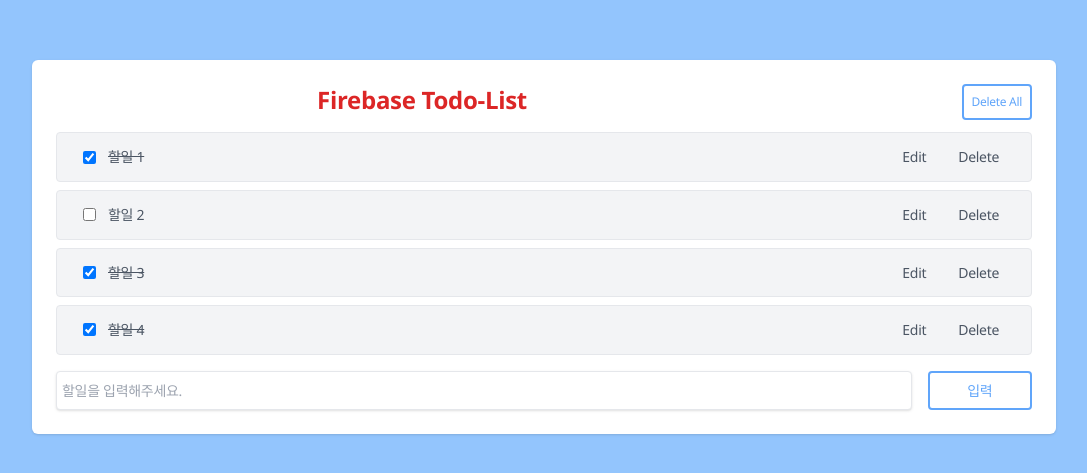
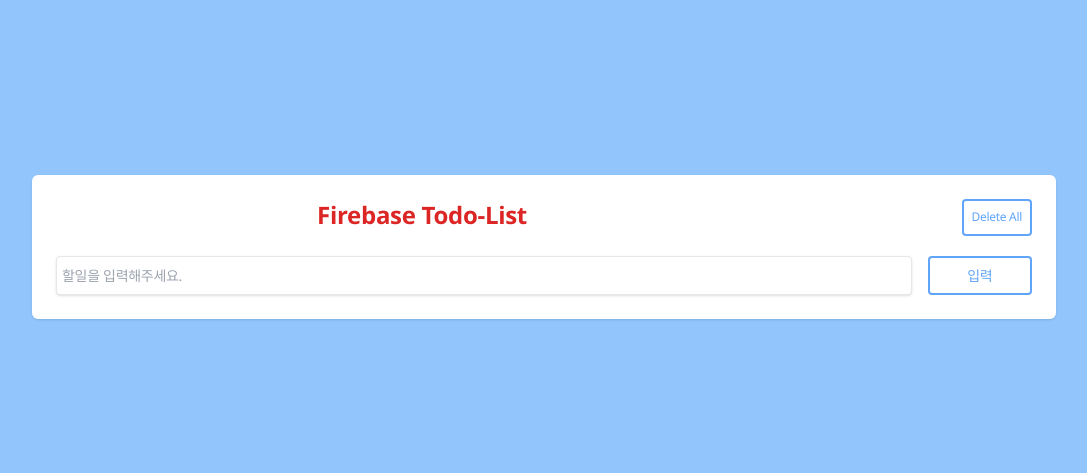
Before and after one commit to zzihoos/fb-todo, a React (Create React App) app: page / in a window 1280 px wide. Shown: the part 153-626 px from the top of the page, without its empty margins (96-1183 px from the left). Built offline with nearby package versions, Linux system fonts and the light colour scheme.

Commit message:
feat: 로컬스토리지 저장 작업

```diff
--- a/src/App.js
+++ b/src/App.js
@@ -4,17 +4,16 @@
 import Form from "./components/Form";
 
 function App() {
-  console.log("App 랜더링");
-  // 더미 데이터 일반변수
-  const [todoData, setTodoData] = useState([
-    { id: 1, title: "할일 1", completed: true },
-    { id: 2, title: "할일 2", completed: false },
-    { id: 3, title: "할일 3", completed: true },
-    { id: 4, title: "할일 4", completed: true },
-  ]);
+  // console.log("App 랜더링");
+  const initTodoData = localStorage.getItem("fbTodoData")
+    ? JSON.parse(localStorage.getItem("fbTodoData"))
+    : [];
+  const [todoData, setTodoData] = useState(initTodoData);
 
   const handleRemoveClick = () => {
     setTodoData([]);
+    //로컬스토리지 초기화
+    localStorage.setItem("fbTodoData", JSON.stringify([]));
   };
 
   //이벤트 핸들러
--- a/src/components/Form.js
+++ b/src/components/Form.js
@@ -19,6 +19,8 @@
     //state 저장한다. 화면 리랜더링 된다.
     //todoData 에 추가.
     setTodoData([...todoData, newTodo]);
+    //로컬스토리지 저장
+    localStorage.setItem("fbTodoData", JSON.stringify(todoData));
     //입력창 초기화
     setValue("");
   };
--- a/src/components/List.js
+++ b/src/components/List.js
@@ -2,7 +2,7 @@
 import ListItem from "./ListItem";
 
 const List = ({ todoData, setTodoData }) => {
-  console.log("List 랜더링");
+  // console.log("List 랜더링");
 
   return (
     <div>
--- a/src/components/ListItem.js
+++ b/src/components/ListItem.js
@@ -22,6 +22,8 @@
     // 3. 배열의 고차함수 중 filter 를 사용
     const newTodoData = todoData.filter(item => item.id !== _id);
     setTodoData(newTodoData);
+    //로컬스토리지 저장
+    localStorage.setItem("fbTodoData", JSON.stringify(newTodoData));
   };
 
   const handleEditClick = () => {
@@ -42,6 +44,8 @@
     });
 
     setTodoData(newTodoData);
+    //로컬스토리지 저장
+    localStorage.setItem("fbTodoData", JSON.stringify(newTodoData));
     setIsEdit(false);
   };
 
@@ -57,6 +61,8 @@
       return item;
     });
     setTodoData(newTodoData);
+    //로컬스토리지 저장
+    localStorage.setItem("fbTodoData", JSON.stringify(newTodoData));
   };
 
   if (isEdit) {
```
